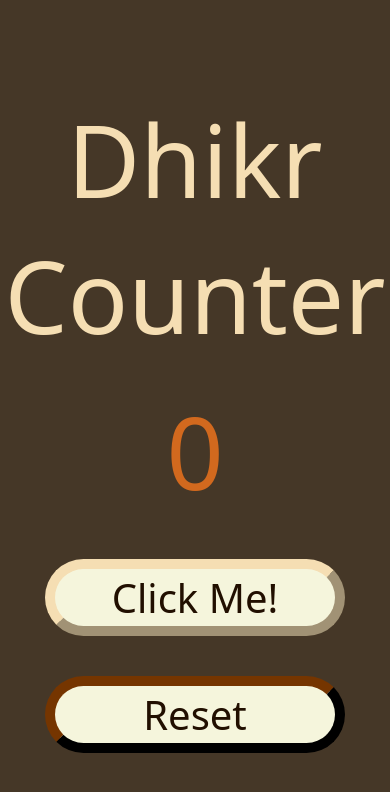
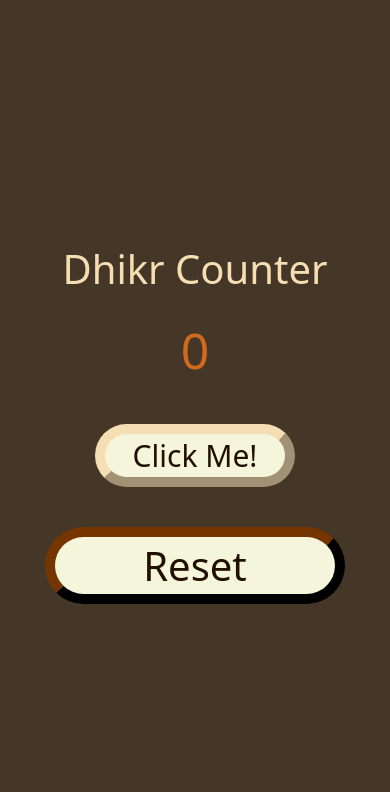
Before and after one commit to amracadabra/click-counter, a plain HTML site: page index.html in a window 390 px wide. Drawn offline with Linux system fonts and the light colour scheme.

Commit message:
style.css

```diff
--- a/style.css
+++ b/style.css
@@ -1,4 +1,5 @@
 body{
+    font-size: 16px;
     background-color: rgb(69, 55, 39);
     display: flex;
     flex-direction: column;
@@ -49,3 +50,15 @@ h1{
     border-width: 10px;
     font-family: system-ui, -apple-system, BlinkMacSystemFont, 'Segoe UI', Roboto, Oxygen, Ubuntu, Cantarell, 'Open Sans', 'Helvetica Neue', sans-serif;
 }
+@media (max-width: 600px) {
+    h1 {
+        font-size: 40px; /* Smaller font size for headings */
+    }
+    #counterDisplay {
+        font-size: 50px; /* Smaller counter display */
+    }
+    #incrementButton {
+        width: 200px; /* Smaller button width */
+        font-size: 30px; /* Smaller button text */
+    }
+}
```
